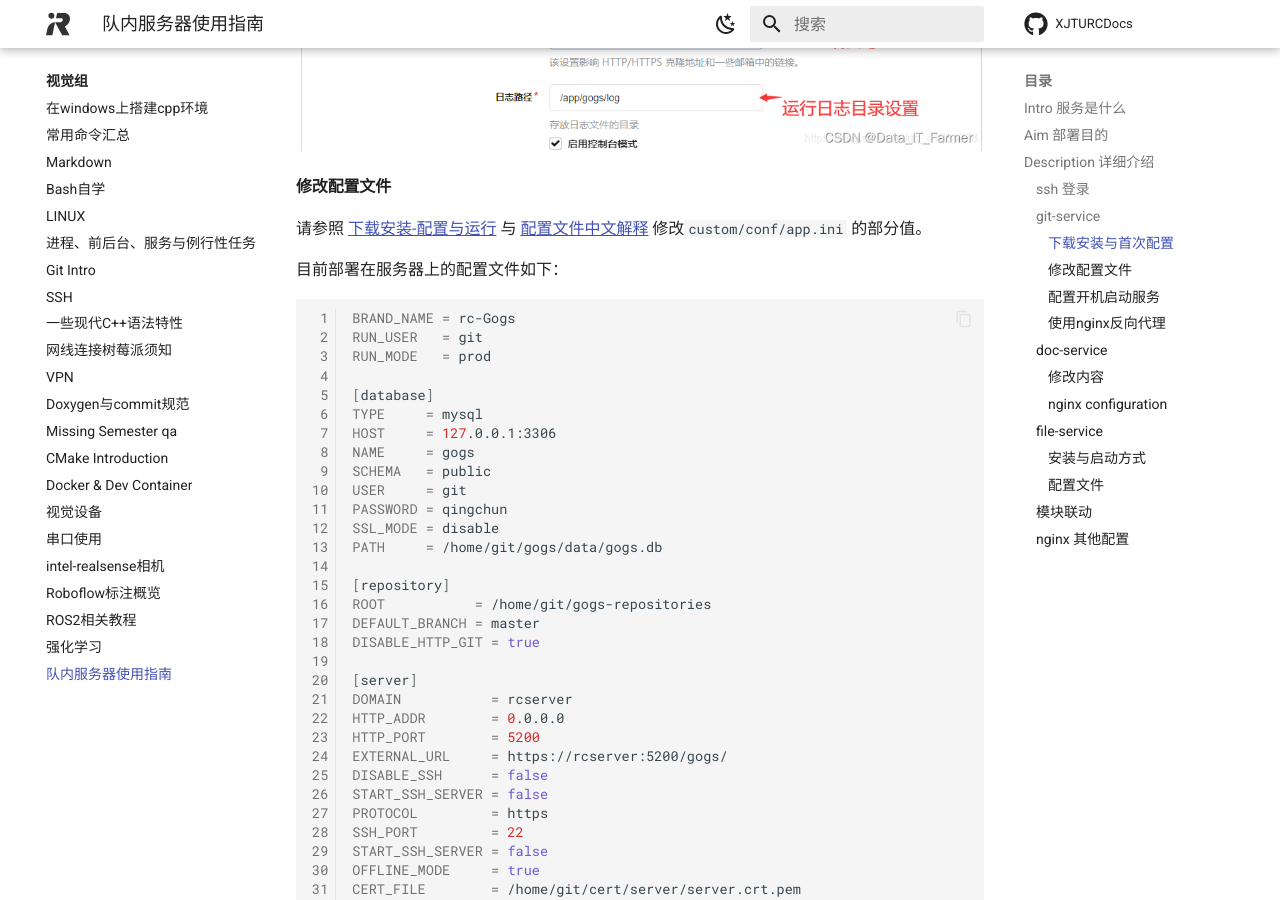
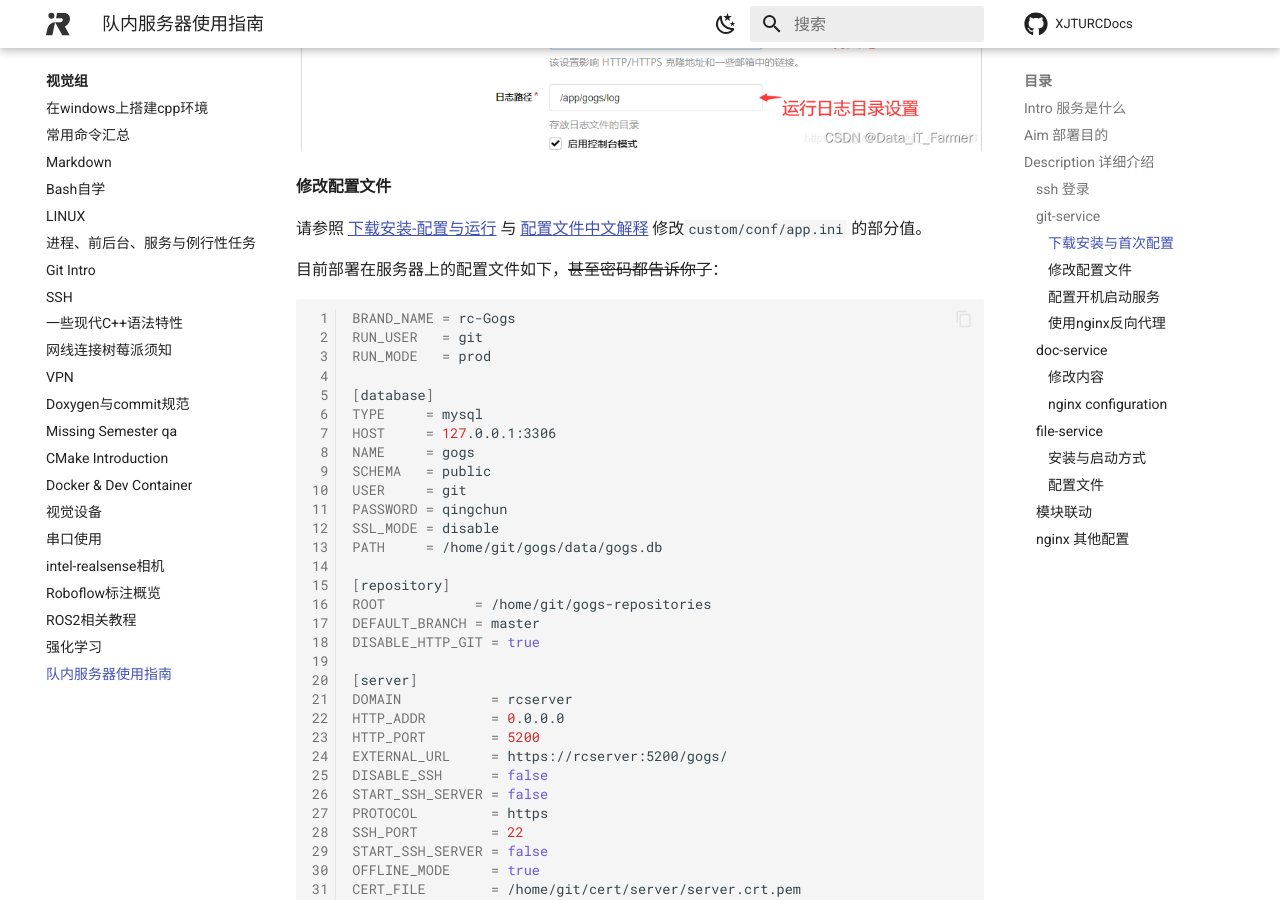
Before and after one commit to XJRCAdmin/XJTURCDocs, an MkDocs documentation site: the page built from docs/blog/视/RCserver/index.md, in a window 1280 px wide and 900 px high, scrolled down 2119 px. Built offline with MkDocs 1.6.1 and Material for MkDocs 9.7.7, drawn with Linux system fonts in a browser that asks for light colours; comment, search, counter and statistics services are not loaded.

Commit message:
Update server/index.md

````diff
--- a/docs/blog/视/RCserver/index.md
+++ b/docs/blog/视/RCserver/index.md
@@ -41,7 +41,7 @@ SOURCE:
 
 请参照 [<u>下载安装-配置与运行</u>][1-8] 与 [<u>配置文件中文解释</u>][1-9] 修改`custom/conf/app.ini` 的部分值。
 
-目前部署在服务器上的配置文件如下：
+目前部署在服务器上的配置文件如下，~~甚至密码都告诉你了~~：
 
 ```bash
 BRAND_NAME = rc-Gogs
````
